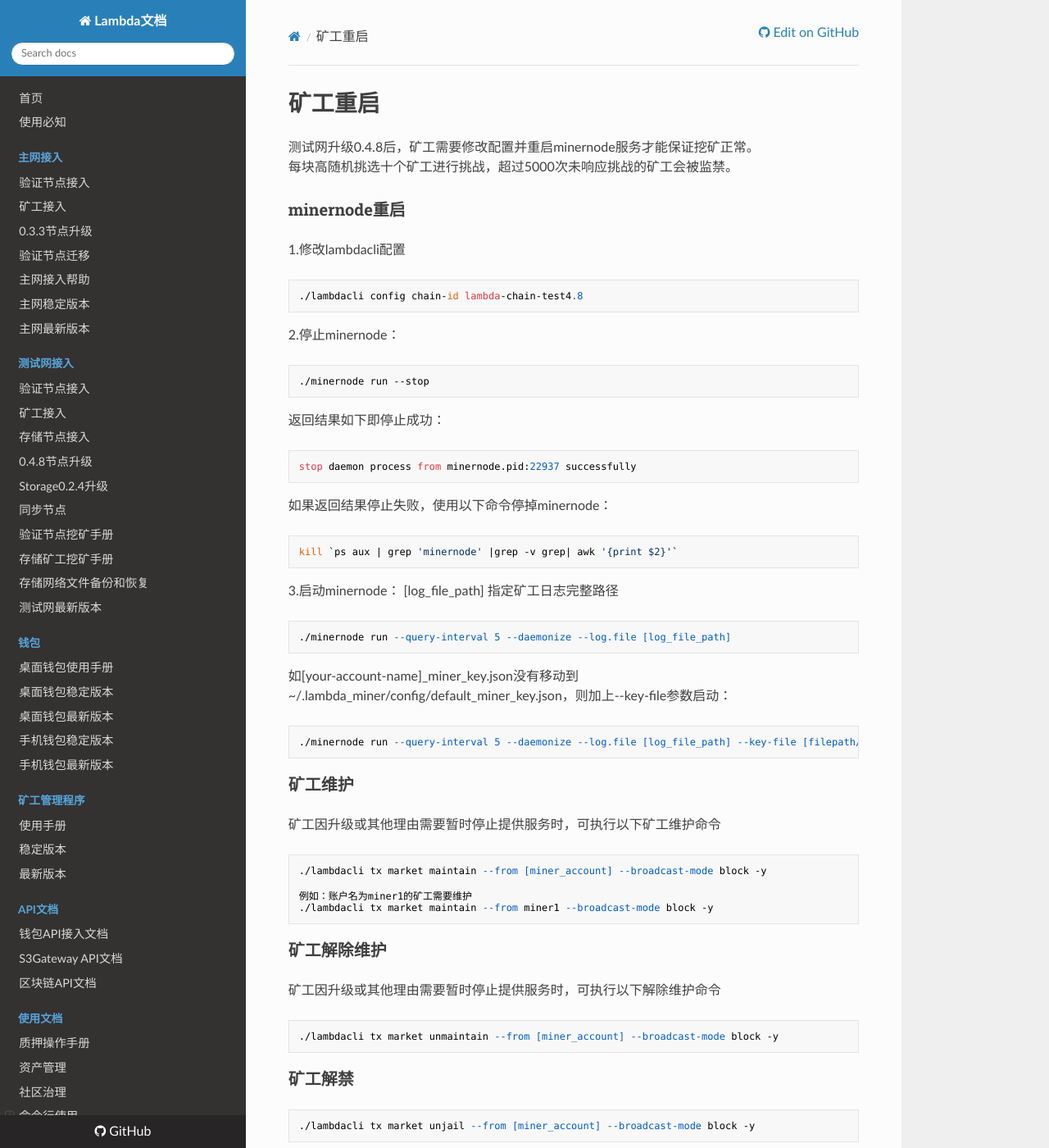
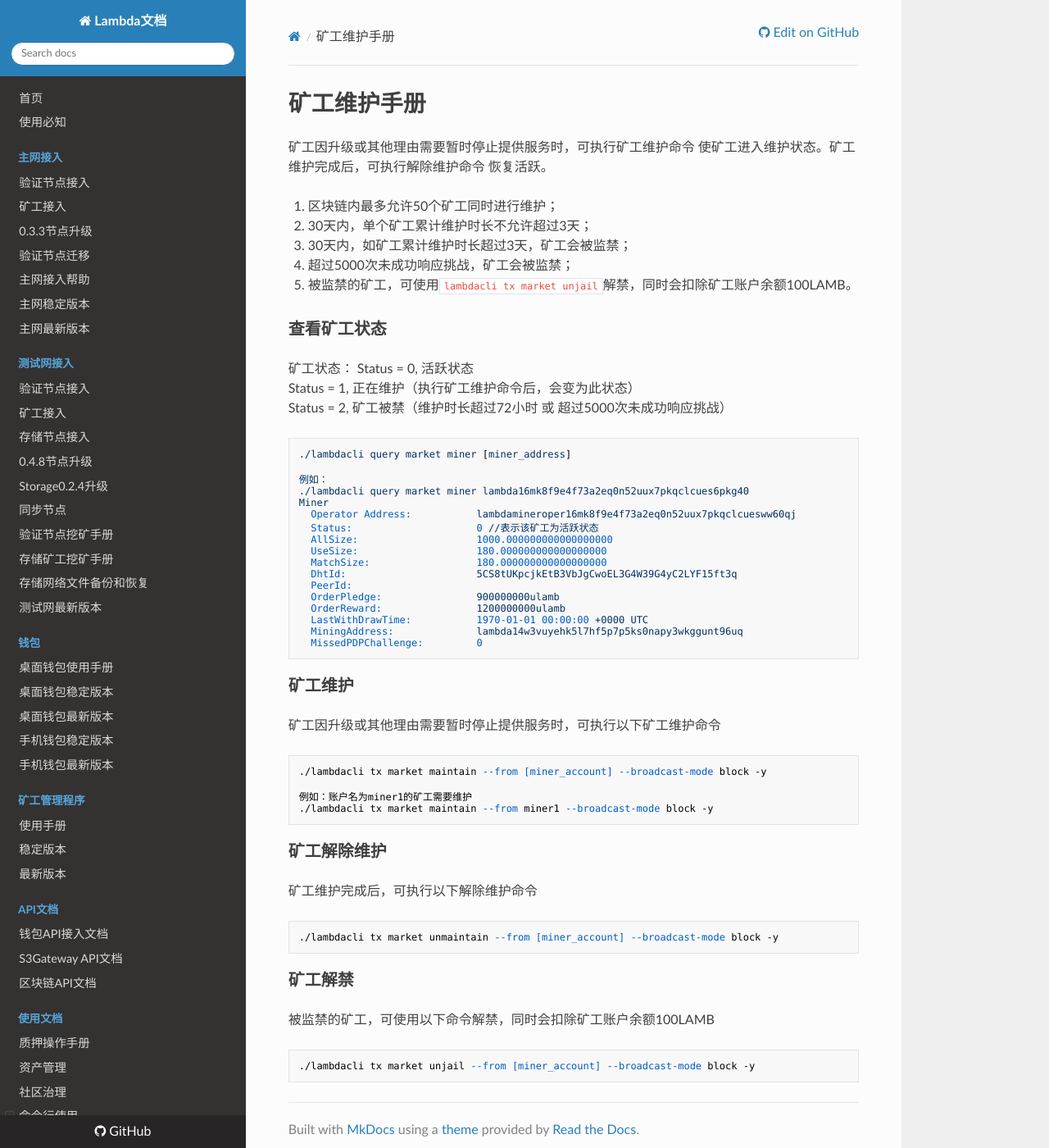
Before and after one commit to fireagainsmile/launch, an MkDocs documentation site: the page built from docs/Lambda-Miner-Maintain.md, in a window 1280 px wide and 1400 px high. Shown: the whole window at 82% size. Built offline with MkDocs 1.6.1, drawn with Linux system fonts in a browser that asks for light colours; nearby versions of some CDN libraries.

Commit message:
add maintain doc

````diff
--- a/docs/Lambda-Miner-Maintain.md
+++ b/docs/Lambda-Miner-Maintain.md
@@ -1,35 +1,36 @@
-# 矿工重启
+# 矿工维护手册
 
-测试网升级0.4.8后，矿工需要修改配置并重启minernode服务才能保证挖矿正常。
-每块高随机挑选十个矿工进行挑战，超过5000次未响应挑战的矿工会被监禁。
+矿工因升级或其他理由需要暂时停止提供服务时，可执行矿工维护命令 使矿工进入维护状态。矿工维护完成后，可执行解除维护命令 恢复活跃。
 
-### minernode重启
-1.修改lambdacli配置
+1. 区块链内最多允许50个矿工同时进行维护；
+2. 30天内，单个矿工累计维护时长不允许超过3天；
+3. 30天内，如矿工累计维护时长超过3天，矿工会被监禁；
+4. 超过5000次未成功响应挑战，矿工会被监禁；
+5. 被监禁的矿工，可使用`lambdacli tx market unjail`解禁，同时会扣除矿工账户余额100LAMB。
+
+### 查看矿工状态
+矿工状态：
+Status = 0, 活跃状态
+Status = 1, 正在维护（执行矿工维护命令后，会变为此状态）
+Status = 2, 矿工被禁（维护时长超过72小时 或 超过5000次未成功响应挑战）
 ```
-./lambdacli config chain-id lambda-chain-test4.8
-```
+./lambdacli query market miner [miner_address]
 
-2.停止minernode：
-```
-./minernode run --stop
-```
-返回结果如下即停止成功：
-```
-stop daemon process from minernode.pid:22937 successfully
-```
-如果返回结果停止失败，使用以下命令停掉minernode：
-```
-kill `ps aux | grep 'minernode' |grep -v grep| awk '{print $2}'`
-```
-3.启动minernode：
-[log_file_path] 指定矿工日志完整路径
-```
-./minernode run --query-interval 5 --daemonize --log.file [log_file_path]
-```
-
-如[your-account-name]_miner_key.json没有移动到~/.lambda_miner/config/default_miner_key.json，则加上--key-file参数启动：
-```
-./minernode run --query-interval 5 --daemonize --log.file [log_file_path] --key-file [filepath/your-account-name]_miner_key.json
+例如：
+./lambdacli query market miner lambda16mk8f9e4f73a2eq0n52uux7pkqclcues6pkg40
+Miner
+  Operator Address:           lambdamineroper16mk8f9e4f73a2eq0n52uux7pkqclcuesww60qj
+  Status:                     0 //表示该矿工为活跃状态
+  AllSize:                    1000.000000000000000000
+  UseSize:                    180.000000000000000000
+  MatchSize:                  180.000000000000000000
+  DhtId:                      5CS8tUKpcjkEtB3VbJgCwoEL3G4W39G4yC2LYF15ft3q
+  PeerId:
+  OrderPledge:                900000000ulamb
+  OrderReward:                1200000000ulamb
+  LastWithDrawTime:           1970-01-01 00:00:00 +0000 UTC
+  MiningAddress:              lambda14w3vuyehk5l7hf5p7p5ks0napy3wkggunt96uq
+  MissedPDPChallenge:         0
 ```
 
 ### 矿工维护
@@ -42,12 +43,13 @@ kill `ps aux | grep 'minernode' |grep -v grep| awk '{print $2}'`
 ```
 
 ### 矿工解除维护
-矿工因升级或其他理由需要暂时停止提供服务时，可执行以下解除维护命令
+矿工维护完成后，可执行以下解除维护命令
 ```
 ./lambdacli tx market unmaintain --from [miner_account] --broadcast-mode block -y
 ```
 
 ### 矿工解禁
+被监禁的矿工，可使用以下命令解禁，同时会扣除矿工账户余额100LAMB
 ```
 ./lambdacli tx market unjail --from [miner_account] --broadcast-mode block -y
 ```
````
Also changed, not shown: docs/Lambda-Store-and-Mining.md (+10 -0 lines).
